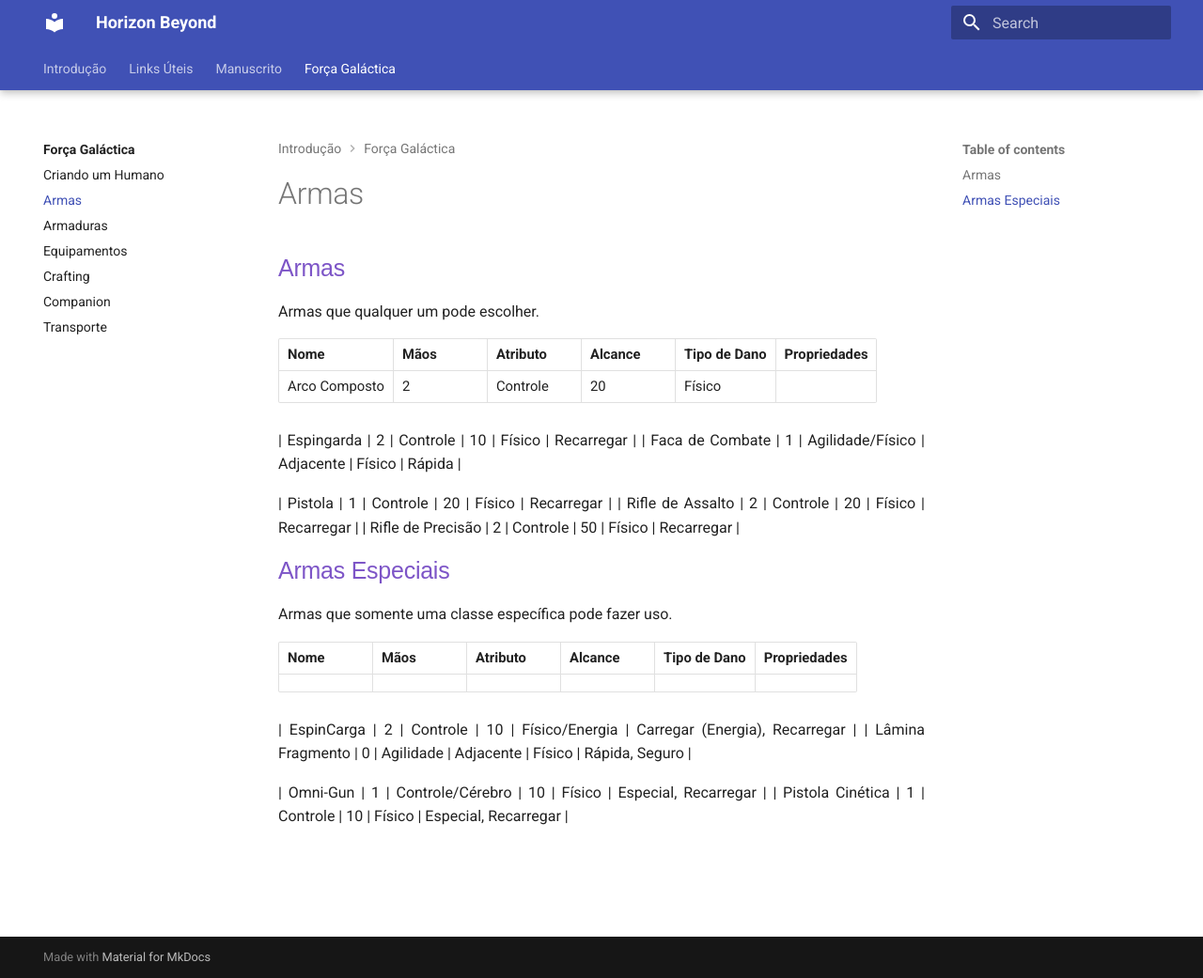
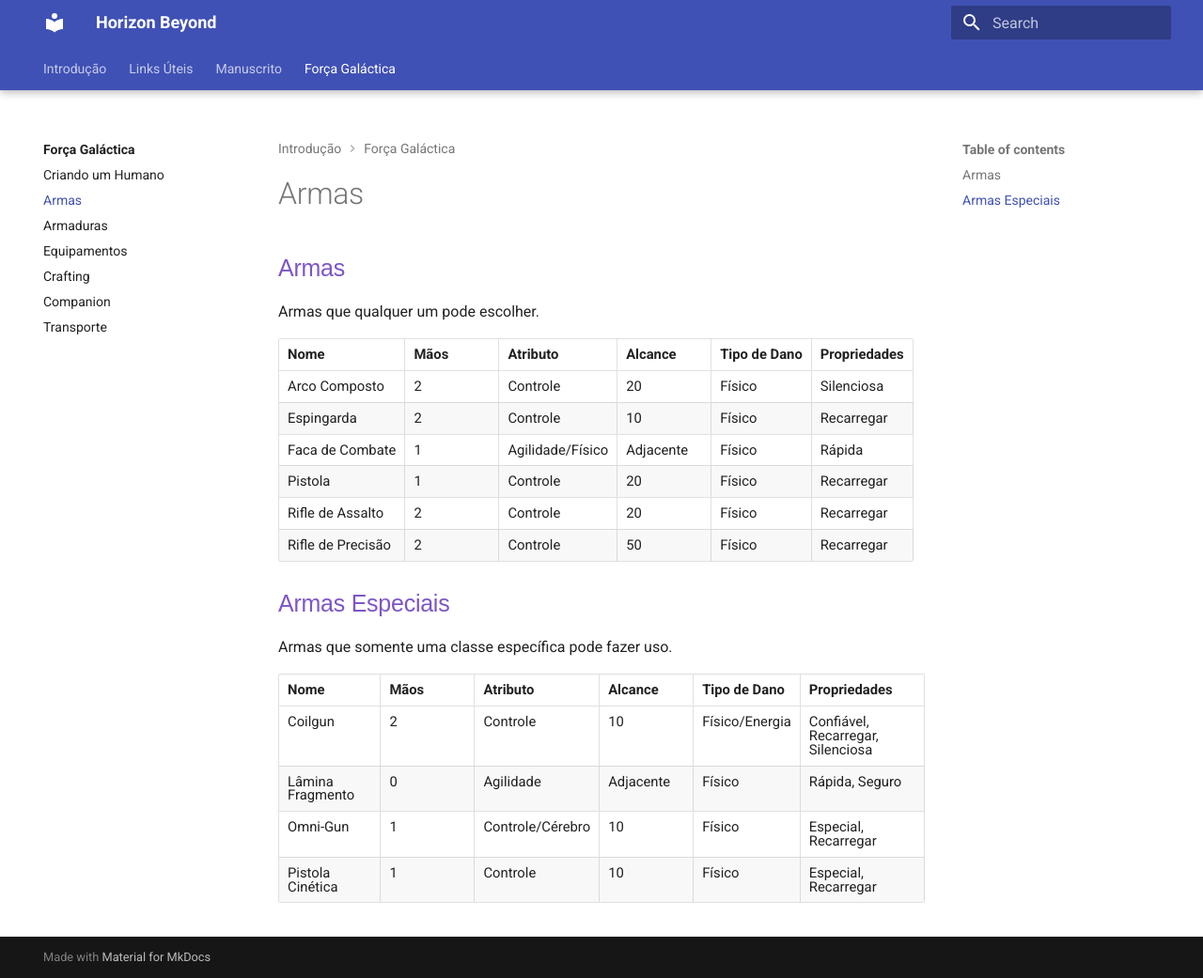
Before and after one commit to henriqueschorr/henriqueschorr.github.io, an MkDocs documentation site: the page built from docs/2_galactic_force/weapons.md, in a window 1280 px wide and 1041 px high. Shown: the whole window at 94% size. Built offline with MkDocs 1.6.1 and Material for MkDocs 9.7.7, drawn with Linux system fonts in a browser that asks for light colours.

Commit message:
added coilgun and some properties

```diff
--- a/docs/2_galactic_force/weapons.md
+++ b/docs/2_galactic_force/weapons.md
@@ -2,32 +2,34 @@
 
 Armas que qualquer um pode escolher.
 
-| Nome              | Mãos | Atributo         | Alcance     | Tipo de Dano | Propriedades |
-| ----------------- | ---- | ---------------- | ----------- | ------------ | ------------ |
-| Arco Composto     | 2    | Controle         | 20       | Físico       |              |
-<!-- | Escudo Torre     | 1    | Físico           | Adjacente       | Físico         | Defender, Impacto                      | -->
-| Espingarda        | 2    | Controle         | 10       | Físico       | Recarregar   |
-| Faca de Combate   | 1    | Agilidade/Físico | Adjacente   | Físico       | Rápida       |
-<!-- | Manopla          | 1    | Físico           | Adjacente       | Físico         | Impacto, Prender (Exclusivos), Seguro. | -->
-| Pistola           | 1    | Controle         | 20       | Físico       | Recarregar   |
-| Rifle de Assalto  | 2    | Controle         | 20       | Físico       | Recarregar   |
-| Rifle de Precisão | 2    | Controle         | 50 | Físico       | Recarregar   |
+| Nome              | Mãos | Atributo         | Alcance   | Tipo de Dano | Propriedades |
+| ----------------- | ---- | ---------------- | --------- | ------------ | ------------ |
+| Arco Composto     | 2    | Controle         | 20        | Físico       | Silenciosa   |
+| Espingarda        | 2    | Controle         | 10        | Físico       | Recarregar   |
+| Faca de Combate   | 1    | Agilidade/Físico | Adjacente | Físico       | Rápida       |
+| Pistola           | 1    | Controle         | 20        | Físico       | Recarregar   |
+| Rifle de Assalto  | 2    | Controle         | 20        | Físico       | Recarregar   |
+| Rifle de Precisão | 2    | Controle         | 50        | Físico       | Recarregar   |
 
 <!-- Future Ideas
 
 Sub-metralhadora
 Espingarda cano curto
 HMG -->
+<!-- | Manopla          | 1    | Físico           | Adjacente       | Físico         | Impacto, Prender (Exclusivos), Seguro. | -->
+<!-- | Escudo Torre     | 1    | Físico           | Adjacente       | Físico         | Defender, Impacto                      | -->
 
 ## Armas Especiais
 
 Armas que somente uma classe específica pode fazer uso.
 
-| Nome             | Mãos | Atributo         | Alcance         | Tipo de Dano   | Propriedades                           |
-| ---------------- | ---- | ---------------- | --------------- | -------------- | -------------------------------------- |
+| Nome             | Mãos | Atributo         | Alcance   | Tipo de Dano   | Propriedades                      |
+| ---------------- | ---- | ---------------- | --------- | -------------- | --------------------------------- |
+| Coilgun          | 2    | Controle         | 10        | Físico/Energia | Confiável, Recarregar, Silenciosa |
+| Lâmina Fragmento | 0    | Agilidade        | Adjacente | Físico         | Rápida, Seguro                    |
+| Omni-Gun         | 1    | Controle/Cérebro | 10        | Físico         | Especial, Recarregar              |
+| Pistola Cinética | 1    | Controle         | 10        | Físico         | Especial, Recarregar              |
+
 <!-- | Cutelo do Chef   | 1    | Físico           | Adjacente/Perto | Físico         | Especial, Recarregar                   | -->
-| EspinCarga       | 2    | Controle         | 10           | Físico/Energia | Carregar (Energia), Recarregar         |
-| Lâmina Fragmento | 0    | Agilidade        | Adjacente       | Físico         | Rápida, Seguro                         |
+
 <!-- | Mixer-Gun        | 1    | Controle         | Perto           | Variado        | Especial, Recarregar                   | -->
-| Omni-Gun         | 1    | Controle/Cérebro | 10           | Físico         | Especial, Recarregar                   |
-| Pistola Cinética | 1    | Controle         | 10           | Físico         | Especial, Recarregar                   |
```
Also changed, not shown: docs/1_core/3_game/properties.md (+6 -0 lines).
